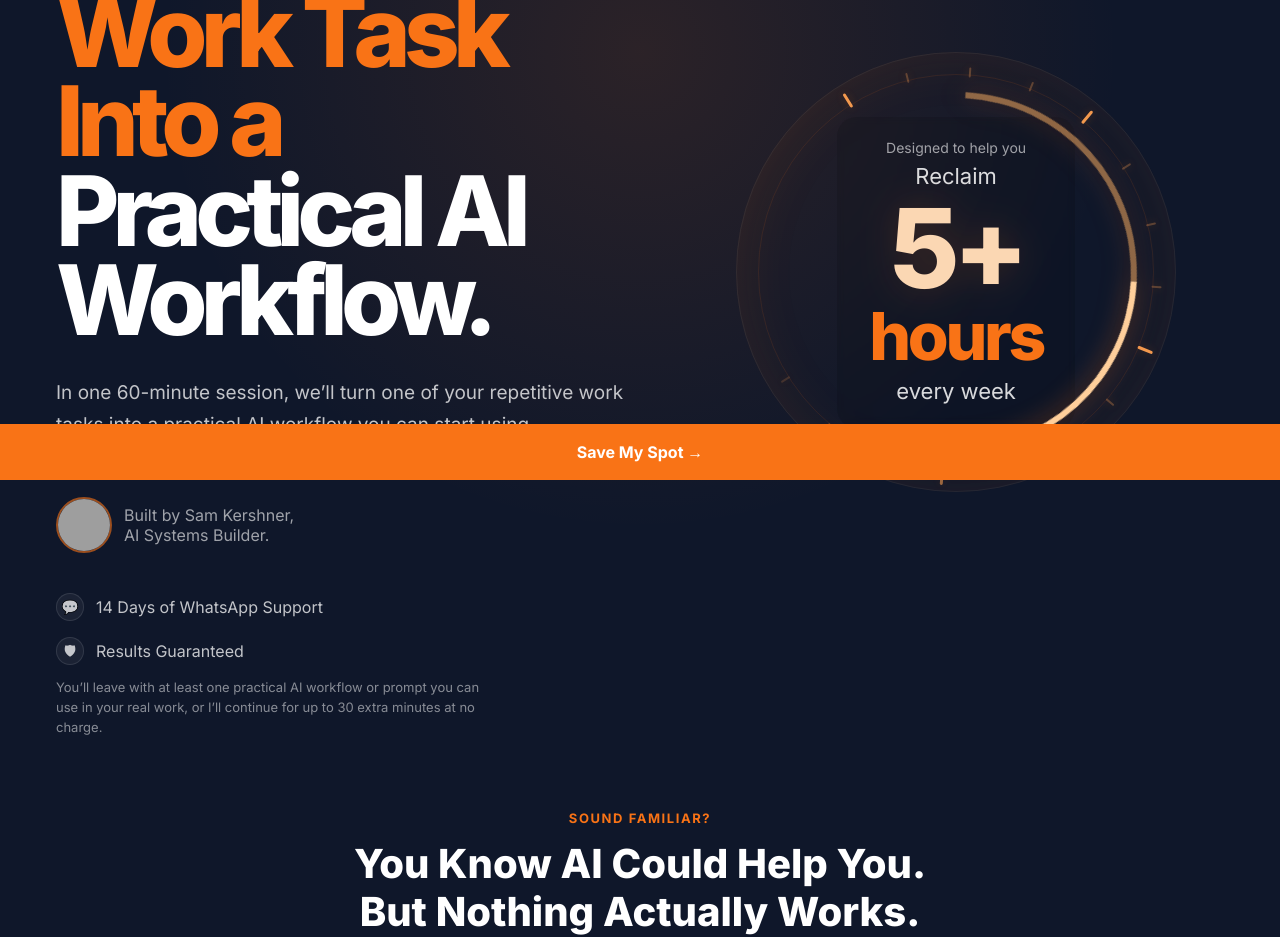
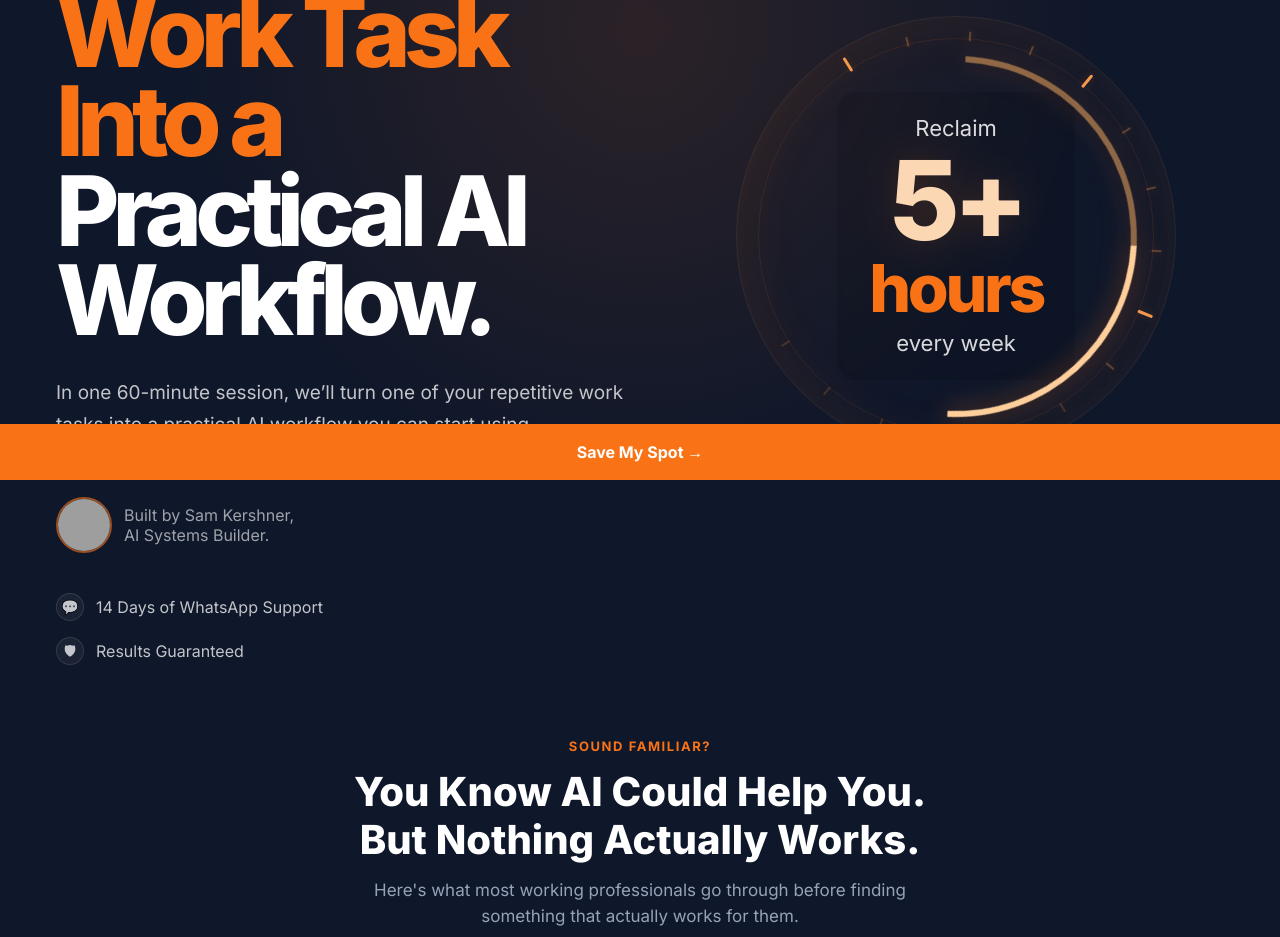
Before and after one commit to samkershner1234-aisk/ai-with-sam, a React (Vite) app: page / in a window 1280 px wide. Shown: the part 320-1257 px from the top of the page. Built offline with nearby package versions, Linux system fonts and the light colour scheme; grey boxes are pictures that could not be loaded.

Commit message:
Remove hero guarantee sentence, Designed to help label, and dashes
Updated comments for clarity in the Hero component.

```diff
--- a/src/components/landing/Hero.jsx
+++ b/src/components/landing/Hero.jsx
@@ -24,13 +24,13 @@ export default function Hero() {
     <div className="relative flex items-center justify-center"
       style={{ width: clockSize, height: clockSize }}>
 
-      {/* Outer rings — behind everything */}
+      {/* Outer rings, behind everything */}
       <div className="absolute rounded-full border border-white/5"
         style={{ width: clockSize, height: clockSize, zIndex: 0 }} />
       <div className="absolute rounded-full border border-[#F97316]/10"
         style={{ width: clockSize * 0.9, height: clockSize * 0.9, zIndex: 0 }} />
 
-      {/* Center text — rendered BEFORE the arc so arc sits on top */}
+      {/* Center text, rendered BEFORE the arc so arc sits on top */}
       <motion.div
         initial={{ opacity: 0, y: 10 }}
         animate={{ opacity: 1, y: 0 }}
@@ -38,9 +38,6 @@ export default function Hero() {
         className="absolute z-10 rounded-[20px] bg-black/10 text-center backdrop-blur-[3px]"
         style={{ padding: isMobile ? "10px 14px" : "20px 32px" }}
       >
-        <div style={{ fontSize: isMobile ? 10 : 14, color: "rgba(255,255,255,0.6)", marginBottom: 2 }}>
-          Designed to help you
-        </div>
         <div style={{ fontSize: isMobile ? 13 : 22, color: "rgba(255,255,255,0.85)" }}>
           Reclaim
         </div>
@@ -68,7 +65,7 @@ export default function Hero() {
         </div>
       </motion.div>
 
-      {/* Tick marks — on top of center text */}
+      {/* Tick marks, on top of center text */}
       <div className="absolute" style={{ width: clockSize * 0.86, height: clockSize * 0.86, zIndex: 20 }}>
         {Array.from({ length: 16 }).map((_, i) => {
           const angle = -122 + i * 18;
@@ -93,7 +90,7 @@ export default function Hero() {
         })}
       </div>
 
-      {/* Spinning arc — topmost layer */}
+      {/* Spinning arc, topmost layer */}
       <motion.div
         animate={{ rotate: 360 }}
         transition={{ duration: 52, repeat: Infinity, ease: "linear" }}
@@ -143,7 +140,6 @@ export default function Hero() {
             </div>
           ))}
         </div>
-        <p className="mt-2 max-w-xs text-[11px] leading-4 text-white/50 text-center">You’ll leave with at least one practical AI workflow or prompt you can use in your real work, or I’ll continue for up to 30 extra minutes at no charge.</p>
 
         <div className="mt-4 flex items-center justify-center">
           {ClockGraphic}
@@ -180,8 +176,7 @@ export default function Hero() {
                 </div>
               ))}
             </div>
-            <p className="mt-3 max-w-md text-[13px] leading-5 text-white/50">You’ll leave with at least one practical AI workflow or prompt you can use in your real work, or I’ll continue for up to 30 extra minutes at no charge.</p>
-          </div>
+              </div>
 
           <div className="flex items-center justify-center">
             {ClockGraphic}
```
